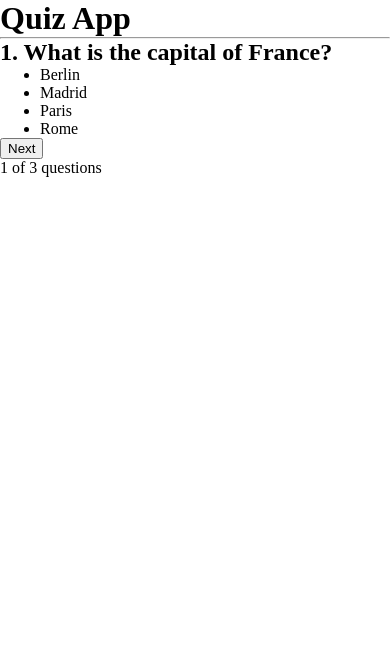
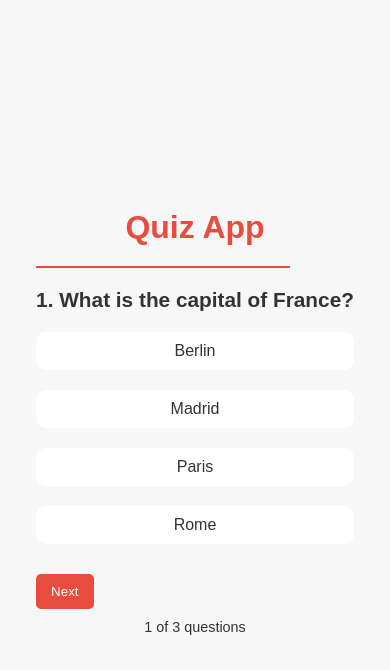
Before and after one commit to EMMMABK/QuizApp, a React (Create React App) app: page / in a window 390 px wide. Shown: the top 670 px of the page. Built offline with nearby package versions, Linux system fonts and the light colour scheme.

Commit message:
add Styles

```diff
--- a/src/Components/Quiz/Quiz.css
+++ b/src/Components/Quiz/Quiz.css
@@ -1,9 +1,181 @@
-.correct{
-    background: #dffff2;
-    border-color: #00d397;
+/* Quiz.css */
+
+/* General styles */
+* {
+    margin: 0;
+    padding: 0;
+    box-sizing: border-box;
+    font-family: Arial, sans-serif;
 }
 
-.wrong{
-    background: #FFEBEB;
-    border-color: #FF4A4A;
+body {
+    background-color: #f7f7f7;
+    color: #333;
+    display: flex;
+    justify-content: center;
+    align-items: center;
+    min-height: 100vh;
+    padding: 0 10px; /* added padding for small screens */
 }
+
+h1 {
+    text-align: center;
+    color: #e74c3c;
+    font-size: 3rem;
+    margin-bottom: 20px;
+}
+
+hr {
+    border: 1px solid #e74c3c;
+    margin-bottom: 20px;
+    width: 80%;
+}
+
+/* Question and options */
+h2 {
+    text-align: center;
+    font-size: 2rem;
+    color: #333;
+    margin-bottom: 10px;
+}
+
+ul {
+    list-style-type: none;
+    padding: 0;
+    margin: 0;
+    display: flex;
+    flex-direction: column;
+    align-items: center;
+}
+
+li {
+    background-color: #fff;
+    color: #333;
+    padding: 15px 30px;
+    border-radius: 10px;
+    margin: 10px 0;
+    cursor: pointer;
+    width: 80%;
+    text-align: center;
+    transition: all 0.3s ease;
+}
+
+li:hover {
+    background-color: #f1f1f1;
+}
+
+.correct {
+    background-color: #2ecc71;
+    color: #fff;
+}
+
+.wrong {
+    background-color: #e74c3c;
+    color: #fff;
+}
+
+/* Next button */
+button {
+    background-color: #e74c3c;
+    color: #fff;
+    padding: 12px 25px;
+    border: none;
+    border-radius: 5px;
+    cursor: pointer;
+    margin-top: 20px;
+    transition: background-color 0.3s ease;
+}
+
+button:hover {
+    background-color: #c0392b;
+}
+
+/* Score and index display */
+.index {
+    text-align: center;
+    font-size: 1.1rem;
+    color: #333;
+    margin-top: 10px;
+}
+
+.result {
+    text-align: center;
+    color: #e74c3c;
+    font-size: 2rem;
+    margin-top: 30px;
+}
+
+button:focus, li:focus {
+    outline: none;
+}
+
+/* Styles for when the quiz is completed */
+.result h2 {
+    font-size: 2.5rem;
+    color: #e74c3c;
+}
+
+.result button {
+    background-color: #3498db;
+    margin-top: 20px;
+}
+
+.result button:hover {
+    background-color: #2980b9;
+}
+
+/* Media Queries for Responsiveness */
+@media (max-width: 768px) {
+    h1 {
+        font-size: 2.5rem; /* smaller heading on tablets */
+    }
+
+    h2 {
+        font-size: 1.5rem; /* smaller question font on tablets */
+    }
+
+    li {
+        width: 90%; /* make options take up more width on smaller screens */
+        padding: 12px 20px;
+    }
+
+    button {
+        padding: 10px 20px; /* adjust button size on smaller screens */
+    }
+
+    .index {
+        font-size: 1rem; /* smaller index font size */
+    }
+
+    .result h2 {
+        font-size: 2rem; /* smaller result font */
+    }
+}
+
+@media (max-width: 480px) {
+    h1 {
+        font-size: 2rem; /* even smaller heading on mobile */
+    }
+
+    h2 {
+        font-size: 1.3rem; /* smaller question font on mobile */
+    }
+
+    li {
+        width: 100%; /* options take up full width on small mobile */
+        padding: 10px;
+        font-size: 1rem; /* smaller option font size */
+    }
+
+    button {
+        padding: 10px 15px; /* more compact button */
+    }
+
+    .index {
+        font-size: 0.9rem; /* smaller index font size */
+    }
+
+    .result h2 {
+        font-size: 1.8rem; /* smaller result font */
+    }
+}
```
Also changed, not shown: 1 other file (tests, documents, lock files or other folders).
